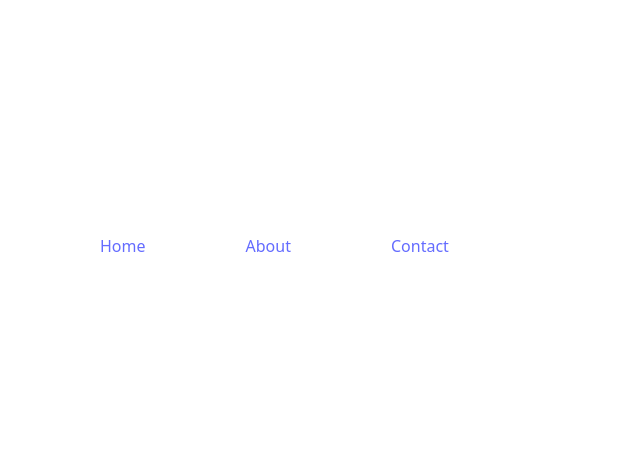
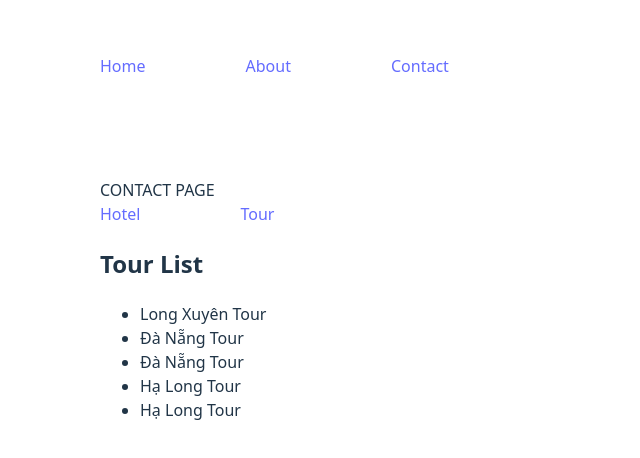
Before and after one commit to tvan-dev/exercises-react, a React (Vite) app: page /contact/tour in a window 1280 px wide. Before the commit this address had no page. Shown: the part 254-712 px from the top of the page, without its empty margins (0-640 px from the left). Built offline with nearby package versions, Linux system fonts and the light colour scheme.

Commit message:
nested routes

```diff
--- a/src/App.jsx
+++ b/src/App.jsx
@@ -1,14 +1,16 @@
-import { Routes, Route, Link } from "react-router-dom";
+import { Routes, Route, Link, Outlet } from "react-router-dom";
 
 import Home from "./pages/Home.jsx";
 import About from "./pages/About.jsx";
 import Contact from "./pages/Contact.jsx";
+import Hotel from "./pages/Hotel.jsx";
+import Tour from "./pages/Tour.jsx";
 
-// Basic Routing
+// Nested Routes
 function App() {
     return (
         <>
-        <nav style={{display:"flex", gap: "100px"}}>
+        <nav style={{display:"flex", gap: "100px", marginBottom: "100px"}}>
             <Link to="/">Home</Link>
             <Link to="/about">About</Link>
             <Link to="/contact">Contact</Link>
@@ -17,7 +19,12 @@ function App() {
         <Routes>
             <Route path="/" element={<Home />} />
             <Route path="/about" element={<About />} />
-            <Route path="/contact" element={<Contact />} />
+
+            {/* nested routing */}
+            <Route path="/contact" element={<Contact />}>
+                <Route path="hotel" element={<Hotel/>} />
+                <Route path="tour" element={<Tour />} />
+            </Route>
         </Routes>
         </>
     );
@@ -34,3 +41,10 @@ export default App;
 
 // Route: Định nghĩa mối quan hệ giữa đường dẫn URL và component sẽ được hiển thị tương ứng.
 // Thuộc tính element nhận vào một JSX element (ví dụ <Home />)
+
+//NESTED ROUTES
+// Định nghĩa các route con bên trong route cha.
+
+// Khi bạn điều hướng đến các route con, layout cha không bị thay đổi, chỉ phần Outlet thay đổi.
+
+// Đây là kỹ thuật rất mạnh để tạo giao diện có layout cố định, như sidebar/header không đổi, còn nội dung chính thay đổi theo route.
--- a/src/pages/Contact.jsx
+++ b/src/pages/Contact.jsx
@@ -1,7 +1,17 @@
+import { Link, Outlet } from "react-router-dom"
 export default function Contact() {
     return (
         <div>
             <div>CONTACT PAGE</div>
+            <nav style={{display:"flex", gap: "100px"}}>
+                <Link to="hotel">Hotel</Link>
+                <Link to="tour">Tour</Link>
+            </nav>
+
+             {/* Đây là nơi nested route sẽ được render */}
+            <Outlet/>
         </div>
     )
 }
+
+//Phần tử-element <Outlet /> trong component Contact(cha) chỉ định vị trí hiển thị nội dung của tuyến con (hotel component, tour component)
--- /dev/null
+++ b/src/pages/Hotel.jsx
@@ -0,0 +1,14 @@
+export default function Hotel() {
+    return (
+        <div>
+            <h2>Hotel List</h2>
+            <ul>
+                <li>ABC Hotel</li>
+                <li>AFO Hotel</li>
+                <li>AFO Hotel</li>
+                <li>AFO Hotel</li>
+                <li>AFO Hotel</li>
+            </ul>
+        </div>
+    )
+}
--- /dev/null
+++ b/src/pages/Tour.jsx
@@ -0,0 +1,14 @@
+export default function Tour() {
+    return (
+        <div>
+            <h2>Tour List</h2>
+            <ul>
+                <li>Long Xuyên Tour</li>
+                <li>Đà Nẵng Tour</li>
+                <li>Đà Nẵng Tour</li>
+                <li>Hạ Long Tour</li>
+                <li>Hạ Long Tour</li>
+            </ul>
+        </div>
+    )
+}
```
